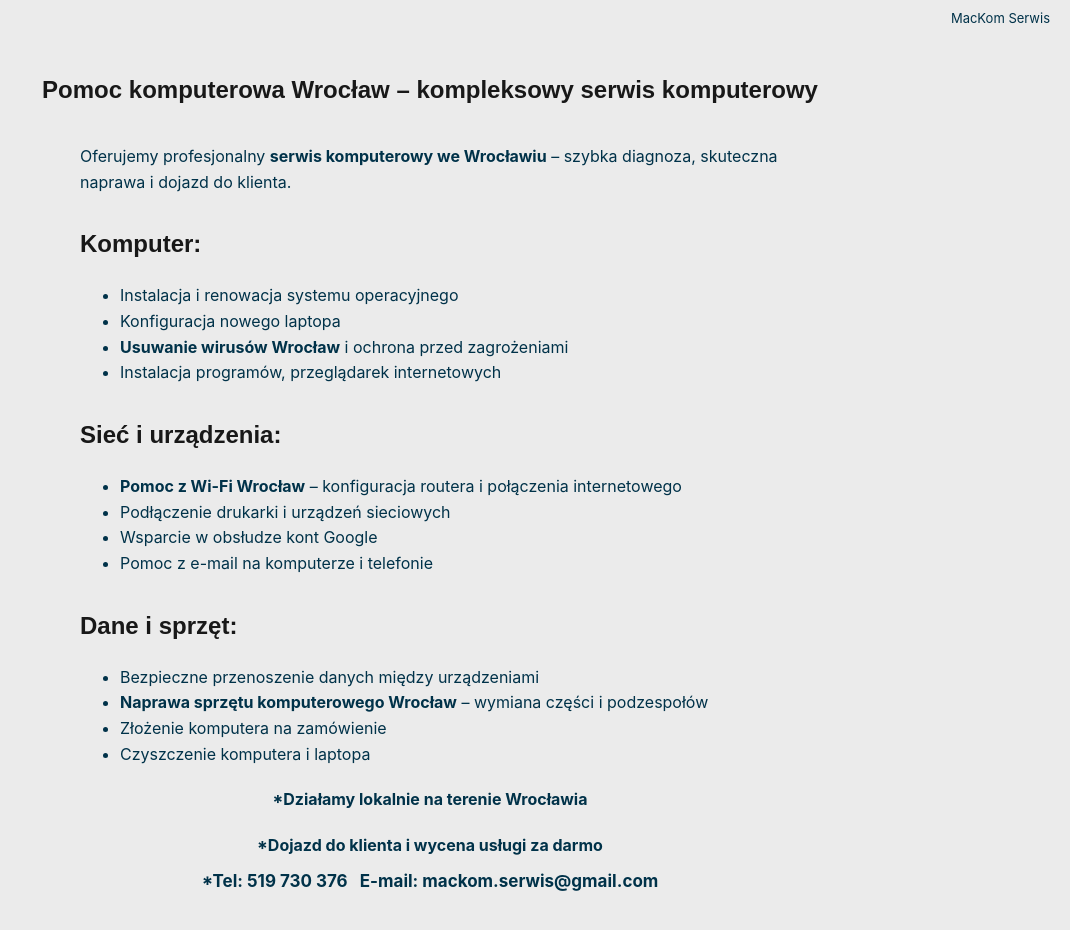
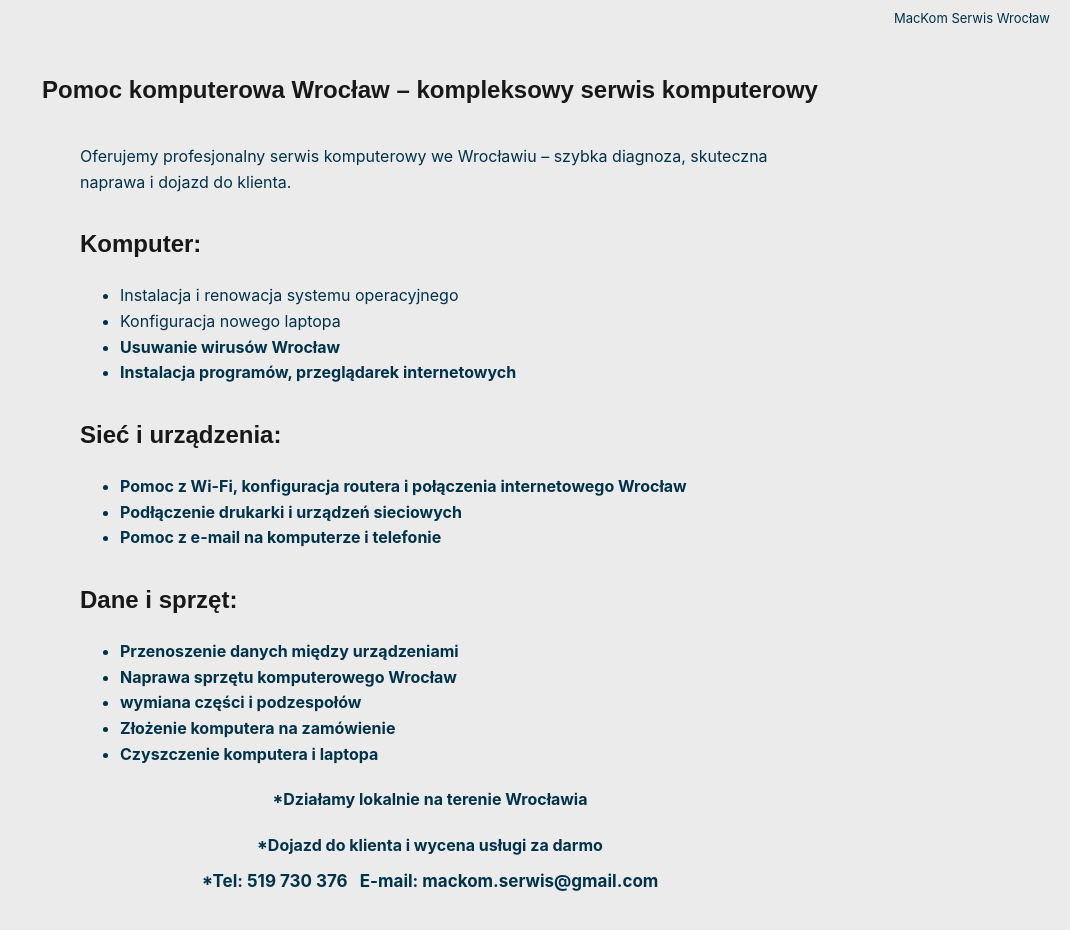
Before and after one commit to Mathiell/mackomserwis, a plain HTML site: page index.html in a window 1280 px wide. Shown: the whole page, without its empty margins (210-1280 px from the left). Drawn offline with Linux system fonts and the light colour scheme.

Commit message:
index bugs fixed

```diff
--- a/index.html
+++ b/index.html
@@ -62,34 +62,34 @@
 </head>
 <body>
   <header>
-    MacKom Serwis
+    MacKom Serwis Wrocław
   </header>
 
   <h1>Pomoc komputerowa Wrocław – kompleksowy serwis komputerowy</h1>
 
   <main>
-    <p>Oferujemy profesjonalny <strong>serwis komputerowy we Wrocławiu</strong> – szybka diagnoza, skuteczna naprawa i dojazd do klienta.</p>
+    <p>Oferujemy profesjonalny serwis komputerowy we Wrocławiu – szybka diagnoza, skuteczna naprawa i dojazd do klienta.</p>
 
     <h2>Komputer:</h2>
     <ul>
       <li>Instalacja i renowacja systemu operacyjnego</li>
       <li>Konfiguracja nowego laptopa</li>
-      <li><strong>Usuwanie wirusów Wrocław</strong> i ochrona przed zagrożeniami</li>
+      <li><strong>Usuwanie wirusów Wrocław</li>
       <li>Instalacja programów, przeglądarek internetowych</li>
     </ul>
 
     <h2>Sieć i urządzenia:</h2>
     <ul>
-      <li><strong>Pomoc z Wi-Fi Wrocław</strong> – konfiguracja routera i połączenia internetowego</li>
+      <li>Pomoc z Wi-Fi, konfiguracja routera i połączenia internetowego Wrocław</li>
       <li>Podłączenie drukarki i urządzeń sieciowych</li>
-      <li>Wsparcie w obsłudze kont Google</li>
       <li>Pomoc z e-mail na komputerze i telefonie</li>
     </ul>
 
     <h2>Dane i sprzęt:</h2>
     <ul>
-      <li>Bezpieczne przenoszenie danych między urządzeniami</li>
-      <li><strong>Naprawa sprzętu komputerowego Wrocław</strong> – wymiana części i podzespołów</li>
+      <li>Przenoszenie danych między urządzeniami</li>
+      <li>Naprawa sprzętu komputerowego Wrocław</li>
+      <li>wymiana części i podzespołów</li>
       <li>Złożenie komputera na zamówienie</li>
       <li>Czyszczenie komputera i laptopa</li>
     </ul>
```
